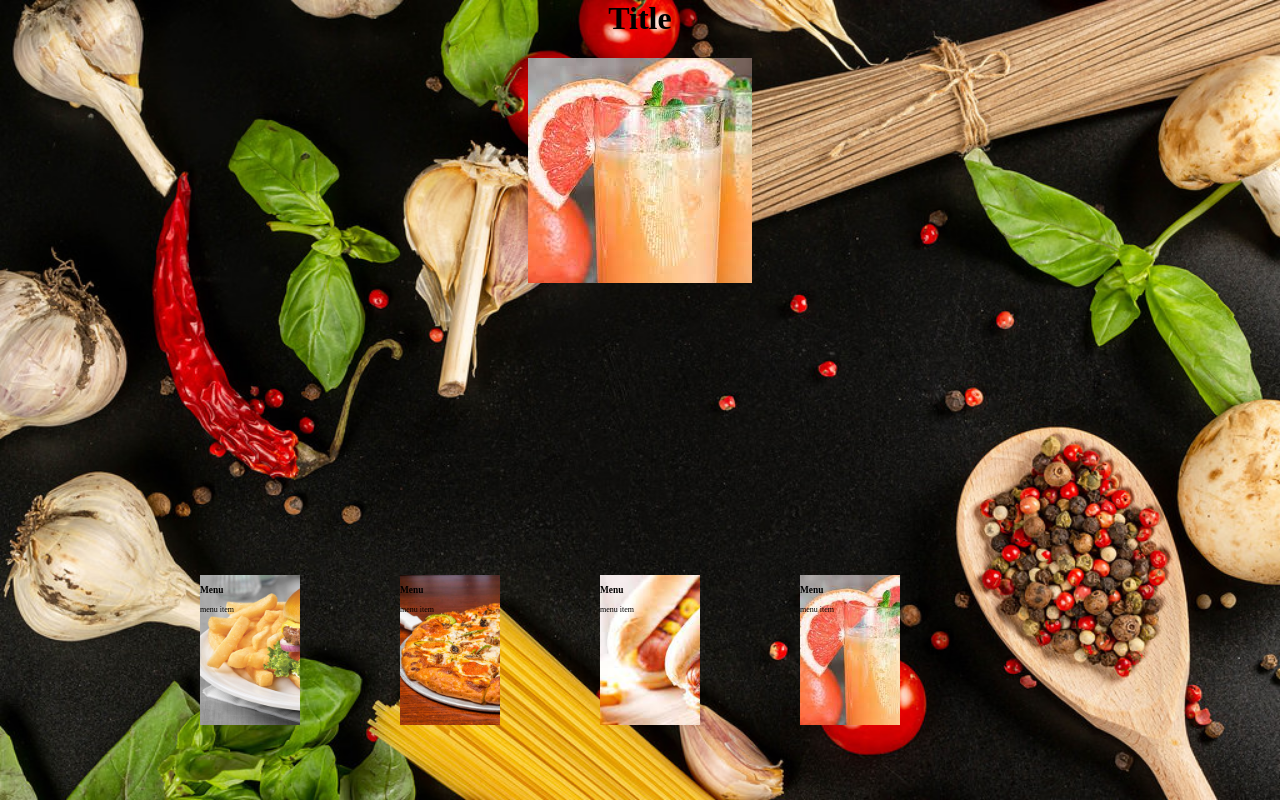
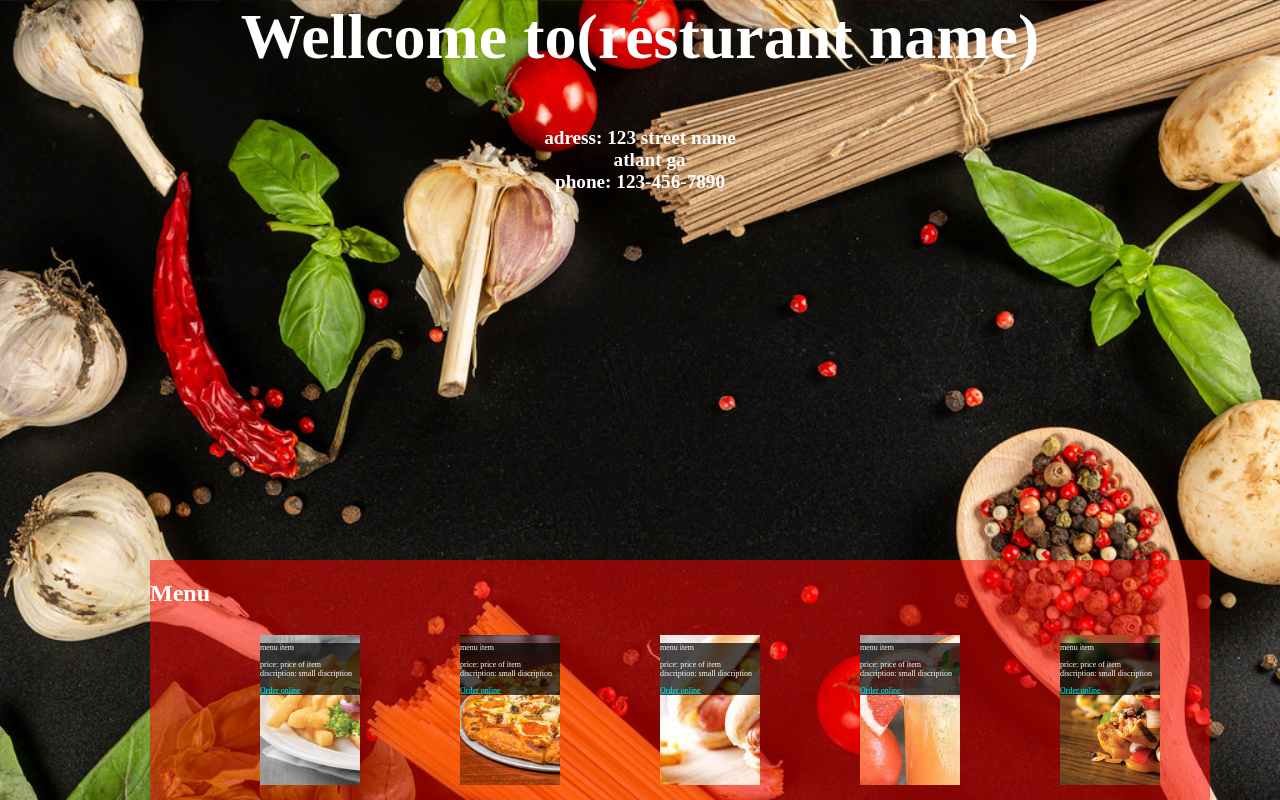
Before and after one commit to cscteam7/Team7project, a plain HTML site: page index.html in a window 1280 px wide. Drawn offline with Linux system fonts and the light colour scheme.

Commit message:
added purchase page

```diff
--- a/index.html
+++ b/index.html
@@ -4,31 +4,61 @@
         <link rel="stylesheet" href="static/stylesheet.css">
     </head>
     <body>
-        <h1 style="text-align: center;"> Title</h1>
-        <img src="static/item4.jpg" alt="placeholder">
-
+        <div class="animatedtext">
+            <h2>Wellcome to(resturant name)</h2>
+            <p>adress: 123 street name<br>
+               &nbsp;&nbsp;&nbsp;&nbsp;atlant ga<br>
+               phone: 123-456-7890</p>
+        </div>
     </body>
     <div class="menue_items">
-
+        <h2>Menu</h2>
         <div class="card one">
-            <h3>Menu</h3>
-
-            <p>menu item</p>
+            <div class="txt one">
+                <p>menu item</p>
+                <p> price: price of item <br>
+                    discription: small discription
+                </p>
+                <a href="purchase.html">Order online</a>
+            </div>
         </div>
         <div class="card two">
-            <h3>Menu</h3>
-
-            <p>menu item</p>
+            <div class="txt two">
+                <p>menu item</p>
+                <p> price: price of item <br>
+                    discription: small discription
+                </p>
+                <a href="purchase.html">Order online</a>
+            </div>
         </div>
         <div class="card three">
-            <h3>Menu</h3>
+            <div class="txt three">
+                <p>menu item</p>
+                <p> price: price of item <br>
+                    discription: small discription
+                </p>
+                <a href="purchase.html">Order online</a>
+            </div>
 
-            <p>menu item</p>
+
         </div>
         <div class="card four">
-            <h3>Menu</h3>
-
-            <p>menu item</p>
+            <div class="txt four">
+                <p>menu item</p>
+                <p> price: price of item <br>
+                    discription: small discription
+                </p>
+                <a href="purchase.html">Order online</a>
+            </div>
+        </div>
+        <div class="card five">
+            <div class="txt five">
+                <p>menu item</p>
+                <p> price: price of item <br>
+                    discription: small discription
+                </p>
+                <a href="purchase.html">Order online</a>
+            </div>
         </div>
     </div>
 
--- a/static/stylesheet.css
+++ b/static/stylesheet.css
@@ -2,24 +2,60 @@ body {
 background-image: url("bcimg.jpg");
 background-size: cover;
 margin:0;
-padding:0;
-height:100%;
+padding: 0px;;
+height:50%;
 }
 body img{
     display: block;
     margin-left: auto;
     margin-right: auto;
 }
+html, body {
+    height:80%;
+}
+.animatedtext h2
+{
+    font-weight: bolder;
+    font-size: 48pt;
+}
+.animatedtext p{
+    color: rgb(255, 255, 255);
+}
+.animatedtext
+{
+    position: relative;
+    font-family: Papyrus;
+    color: white;
+    font-size: larger;
+    text-align: center;
+    font-weight: bold;
+    animation-duration: 3s;
+    animation-name: slidein;
+  }
+
+  @keyframes slidein {
+
+    from {
+      margin-left: 100%;
+      width: 300%;
+    }
+
+    to {
+      margin-left: 0%;
+      width: 100%;
+    }
+  }
 .menue_items{
+    background-color: rgb(255, 0, 0,.5);
+    color: white;
     margin-bottom: 0%;
-    width: fit-content;
+    width: max-content;
     padding: 0px 0px 0px 0px;
     margin-left:150px;
     position:absolute;
-    bottom:0;
-    opacity: 1.0;
+    top: 70%;
     display: flex;
-}
+  }
 .card.one
 {
     background-image:url("item1.jpg");
@@ -39,8 +75,14 @@ body img{
     background-size: cover;
     background-image:url("item4.jpg");
 }
+.card.five
+{
+    background-size: cover;
+    background-image:url("item5.jpg");
+}
 .card
 {
+    position: relative;
     float: left;
     background-size: cover;
     padding: 0px;
@@ -52,7 +94,13 @@ body img{
     transition-timing-function: ease-in;
     transform: scale(.5);
 }
-.card:hover{
-    background-color: blue;
+.txt
+{
+    background-color:rgb(0, 0, 0,0.7);
+}
+.card:hover {
     transform: scale(1.1);
 }
+ .txt a{
+    color:cyan;
+}
```
Also changed, not shown: purchase.html (added, +26 -0 lines), static/item5.jpg (added).
